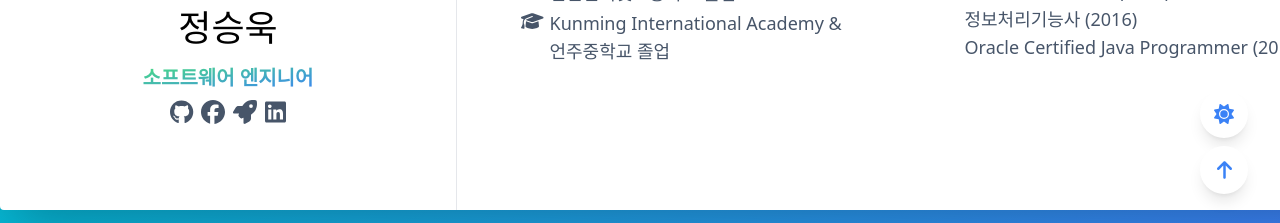
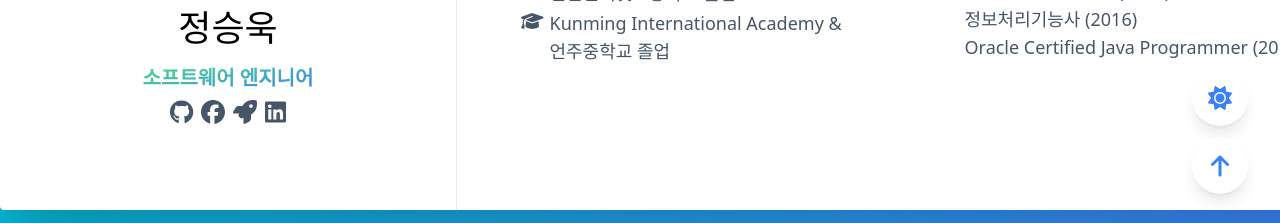
Before and after one commit to wjdtmddnr24/Curriculum-Vitae, a Next.js app: page / in a window 1280 px wide. Shown: the part 574-797 px from the top of the page. Built offline with nearby package versions, Linux system fonts and the light colour scheme.

Commit message:
update: scale up to 1.1x

```diff
--- a/src/features/scroll-up-button/ScrollUpButton.tsx
+++ b/src/features/scroll-up-button/ScrollUpButton.tsx
@@ -8,7 +8,7 @@ export const ScrollUpButton = () => {
 
   return (
     <div
-      className="w-12 h-12 rounded-full bg-white dark:bg-slate-900 shadow-lg z-50 flex items-center justify-center text-xl text-blue-500 dark:text-indigo-500 hover:cursor-pointer hover:shadow-xl hover:scale-110 ease-in-out active:scale-105 duration-200"
+      className="w-14 h-14 rounded-full bg-white dark:bg-slate-900 shadow-lg z-50 flex items-center justify-center text-2xl text-blue-500 dark:text-indigo-500 hover:cursor-pointer hover:shadow-xl hover:scale-110 ease-in-out active:scale-105 duration-200"
       onClick={onClick}
     >
       <FontAwesomeIcon icon={faArrowUp} />
--- a/src/features/toggle-darkmode-button/ToggleDarkmodeButton.tsx
+++ b/src/features/toggle-darkmode-button/ToggleDarkmodeButton.tsx
@@ -9,7 +9,7 @@ export const ToggleDarkmodeButton = () => {
 
   return (
     <div
-      className="w-12 h-12 rounded-full bg-white dark:bg-slate-900 shadow-lg z-50 flex items-center justify-center text-xl text-blue-500 dark:text-indigo-500 cursor-pointer hover:shadow-xl hover:scale-110 ease-in-out active:scale-105 duration-200"
+      className="w-14 h-14 rounded-full bg-white dark:bg-slate-900 shadow-lg z-50 flex items-center justify-center text-2xl text-blue-500 dark:text-indigo-500 cursor-pointer hover:shadow-xl hover:scale-110 ease-in-out active:scale-105 duration-200"
       onClick={() => {
         isDark ? setTheme("light") : setTheme("dark");
       }}
--- a/src/pages/index.tsx
+++ b/src/pages/index.tsx
@@ -47,7 +47,7 @@ export default function Home() {
               </div>,
             ]}
           />
-          <div className="fixed bottom-8 right-8 flex flex-col gap-2">
+          <div className="fixed bottom-8 right-8 flex flex-col gap-3">
             <ToggleDarkmodeButton />
             <ScrollUpButton />
           </div>
```
